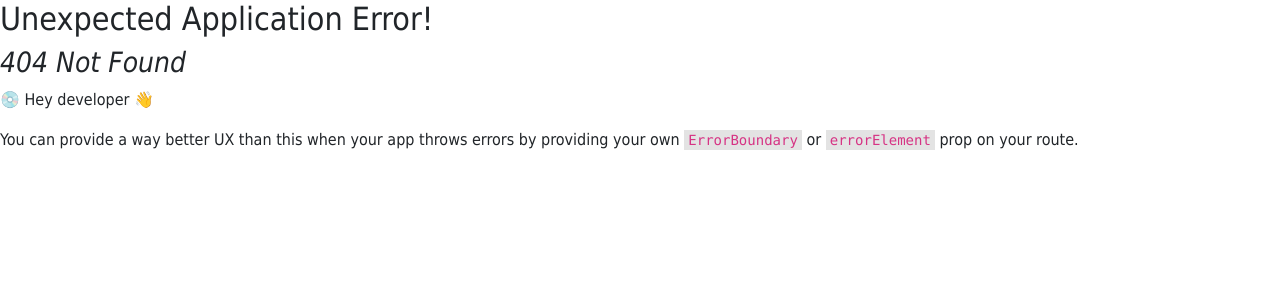
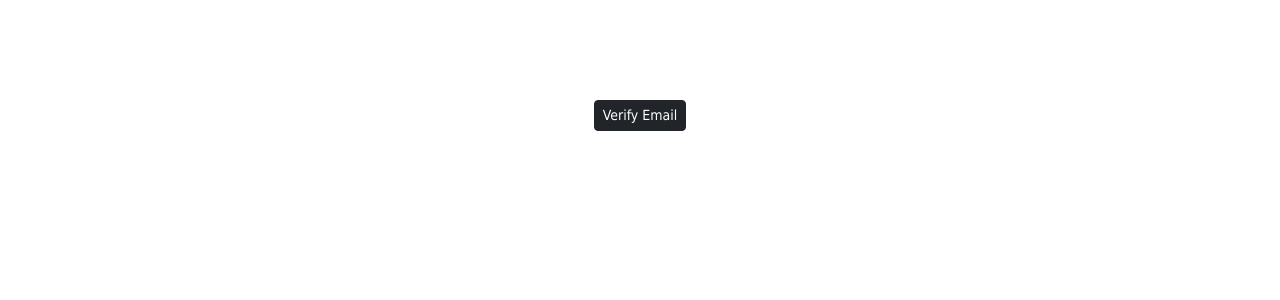
Before and after one commit to bhanu567/user-authentication, a React (Create React App) app: page /emailverification in a window 1280 px wide. Before the commit this address had no page. Shown: the top 300 px of the page. Built offline with nearby package versions, Linux system fonts and the light colour scheme.

Commit message:
Added the verification functionality of Email ID

```diff
--- a/src/App.js
+++ b/src/App.js
@@ -3,6 +3,7 @@ import SignUp from "./Pages/SignUp";
 import LogIn from "./Pages/LogIn";
 import Home from "./Pages/Home";
 import UpdateProfile from "./Pages/UpdateProfile";
+import EmailVerification from "./Pages/EmailVerification";
 
 const Router = createBrowserRouter([
   {
@@ -21,6 +22,10 @@ const Router = createBrowserRouter([
     path: "/updateprofile",
     element: <UpdateProfile />,
   },
+  {
+    path: "/emailverification",
+    element: <EmailVerification />,
+  },
 ]);
 
 function App() {
--- /dev/null
+++ b/src/Pages/EmailVerification.jsx
@@ -0,0 +1,49 @@
+import React from "react";
+import { useNavigate } from "react-router-dom";
+import { key } from "./Home";
+
+const verifyEmailApi =
+  "https://identitytoolkit.googleapis.com/v1/accounts:sendOobCode?key=" + key;
+
+const EmailVerification = () => {
+  const navigate = useNavigate();
+
+  const veryEmailHandler = async (e) => {
+    const idToken = localStorage.getItem("idToken");
+    e.preventDefault();
+    try {
+      const response = await fetch(verifyEmailApi, {
+        method: "POST",
+        body: JSON.stringify({
+          requestType: "VERIFY_EMAIL",
+          idToken: idToken,
+        }),
+        headers: {
+          "Content-Type": "application/json",
+        },
+      });
+      const responseData = await response.json();
+      if (responseData.error) throw responseData.error;
+      else alert("A Email verification link has been sent to this Email ID : "+ responseData.email);
+      console.log(responseData.email);
+      navigate("/", { replace: true });
+    } catch (error) {
+      alert(error.message);
+    }
+  };
+  return (
+    <div
+      style={{ display: "flex", justifyContent: "center", paddingTop: "100px" }}
+    >
+      <button
+        type="button"
+        class="btn btn-dark btn-sm"
+        onClick={veryEmailHandler}
+      >
+        Verify Email
+      </button>
+    </div>
+  );
+};
+
+export default EmailVerification;
--- a/src/Pages/LogIn.jsx
+++ b/src/Pages/LogIn.jsx
@@ -34,7 +34,8 @@ const LogIn = () => {
         localStorage.setItem("idToken", responseData.idToken);
         emailRef.current.value = "";
         passwordRef.current.value = "";
-        navigate("/", { replace: true });
+
+        navigate("/emailverification", { replace: true });
       } catch (error) {
         alert(error.message);
       }
```
